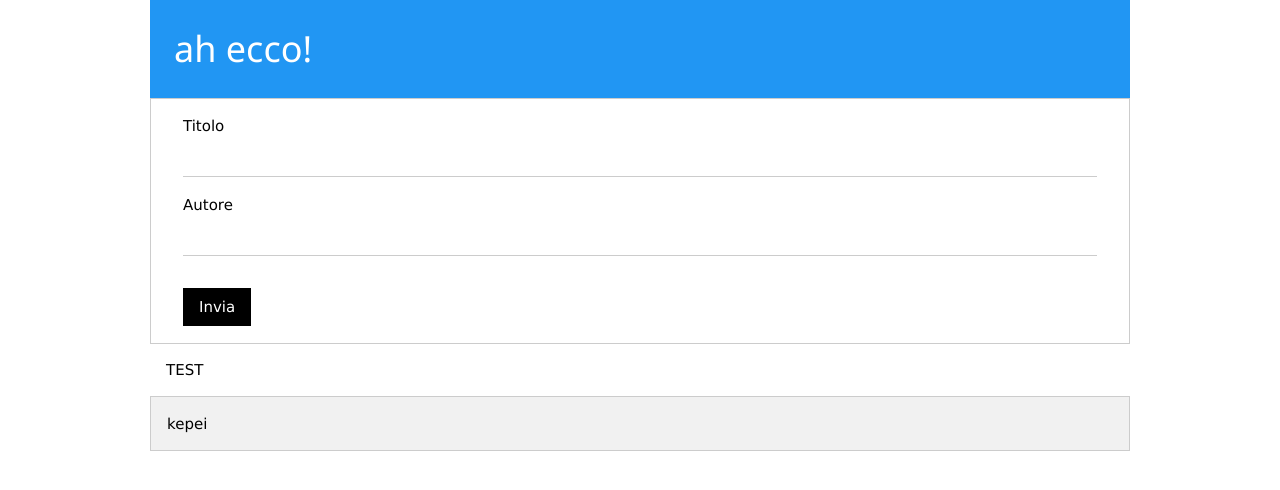
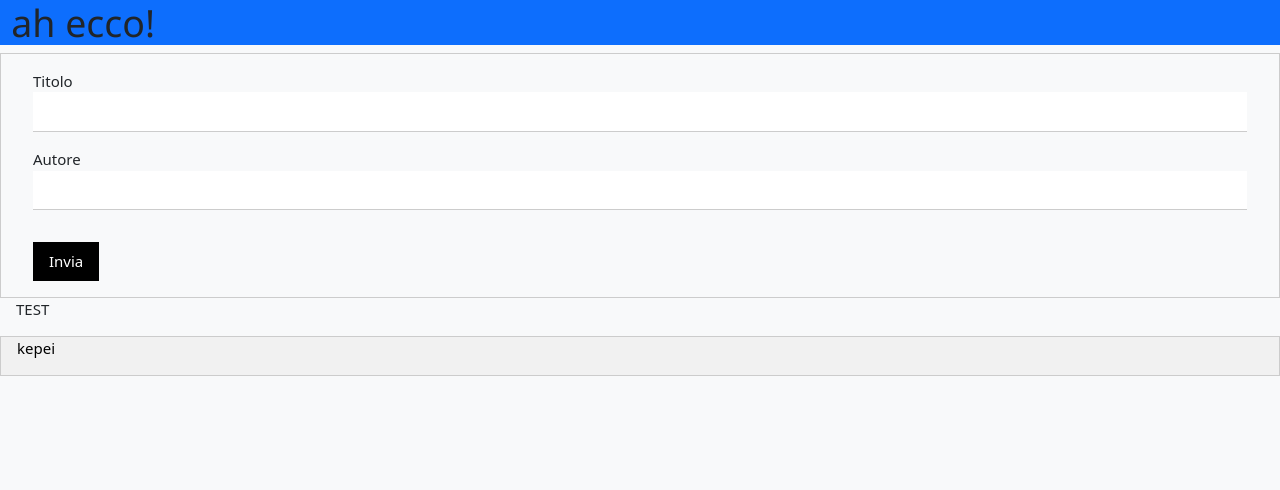
Before and after one commit to pberlanda/pitone-borracho-rapido, a FastAPI app: page /form in a window 1280 px wide. Shown: the top 490 px of the page. Run offline with FastAPI, Linux system fonts and the light colour scheme.

Commit message:
Update form_nuovo_libro.html

```diff
--- a/templates/form_nuovo_libro.html
+++ b/templates/form_nuovo_libro.html
@@ -5,10 +5,12 @@
     <meta name="viewport" content="width=device-width, initial-scale=1.0">
     <title>Nuovo libro</title>
     <link rel="stylesheet" href="https://www.w3schools.com/w3css/6/w3.css">
+    <link href="https://cdn.jsdelivr.net/npm/bootstrap@5.3.8/dist/css/bootstrap.min.css"
+          rel="stylesheet">
 </head>
-<body class="w3-content">
+<body class="bg-light">
 
-    <div class="w3-container w3-blue w3-padding-large">
+    <div class="container-fluid bg-primary">
         <h1>ah ecco!</h1>
     </div>
 
```
